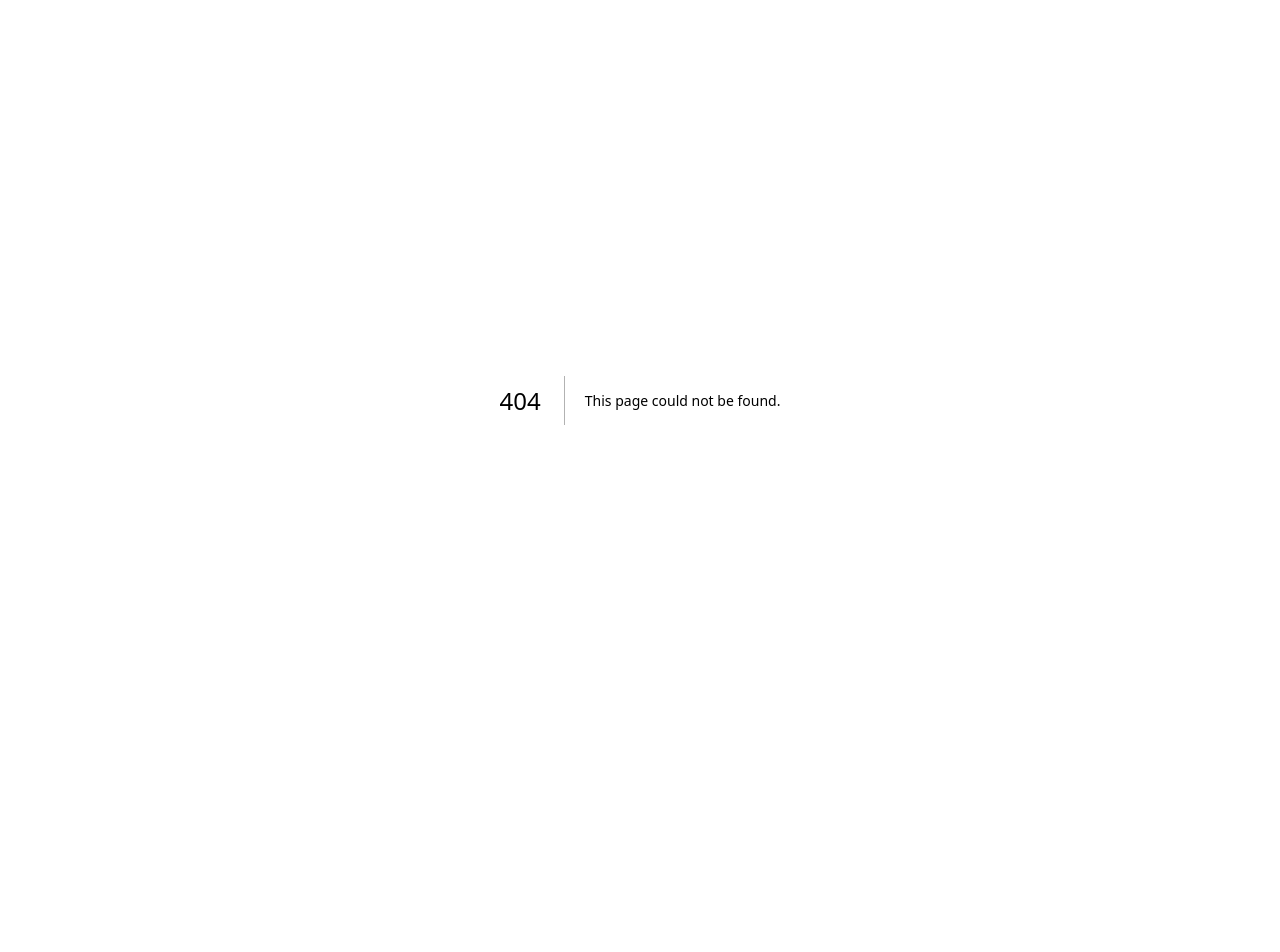
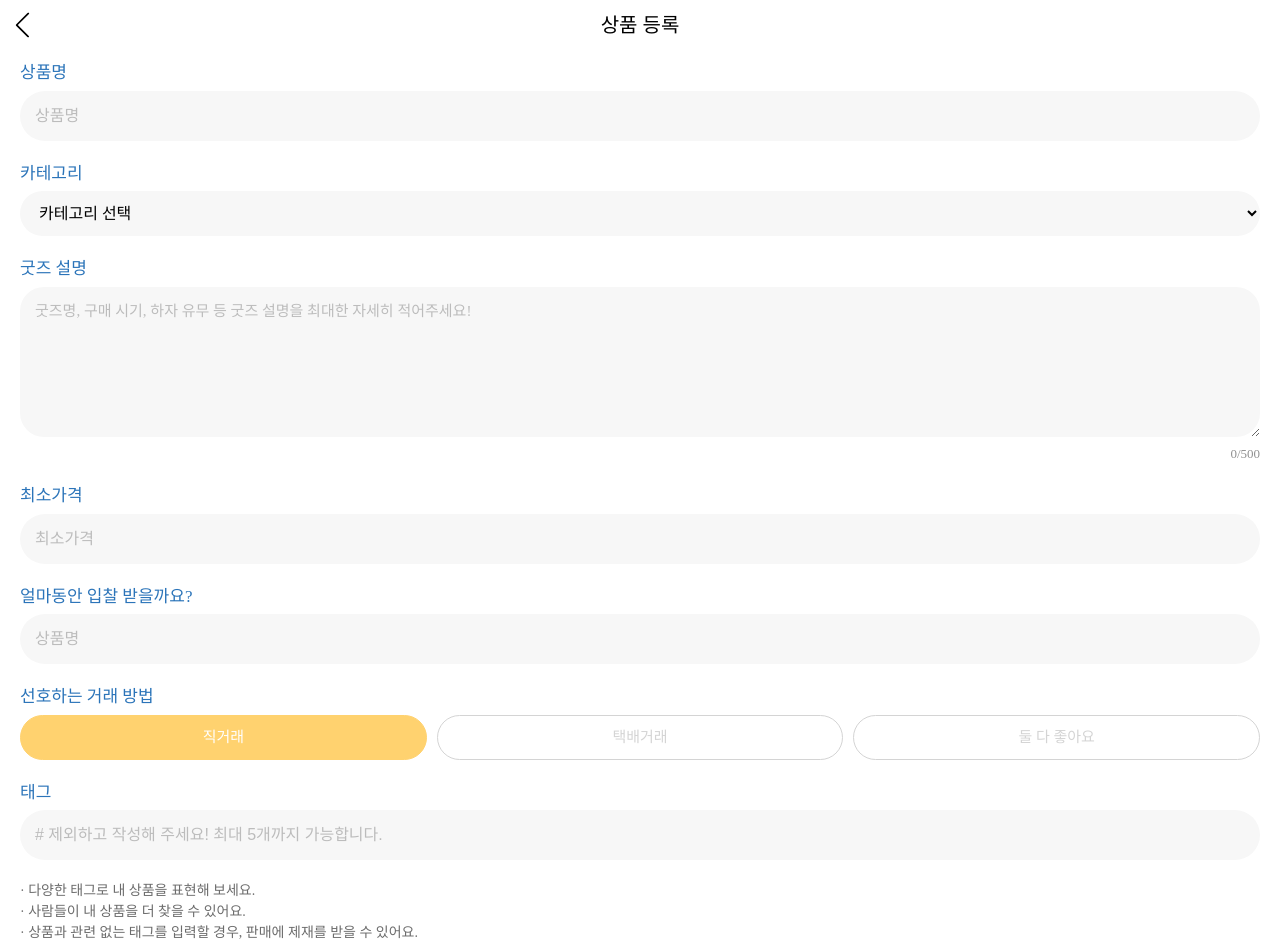
Before and after one commit to Spharos-Nu/Nu-FE, a Next.js app: page /registration in a window 1280 px wide. Before the commit this address had no page. Shown: the top 952 px of the page. Before the commit the page ends 800 px from the top, so only its background shows below. Built offline with nearby package versions, Linux system fonts and the light colour scheme; a web font is replaced by a local one.

Commit message:
Design: 상품 등록 퍼블리싱 진행중

```diff
--- /dev/null
+++ b/src/app/(goods)/registration/page.tsx
@@ -0,0 +1,11 @@
+import GoodsForm from '@/containers/goods/registration/GoodsForm'
+import RegistrationHeader from '@/containers/goods/registration/RegistrationHeader'
+
+export default function Registration() {
+  return (
+    <div>
+      <RegistrationHeader />
+      <GoodsForm />
+    </div>
+  )
+}
--- /dev/null
+++ b/src/components/Btn/BackBtn.tsx
@@ -0,0 +1,18 @@
+'use client'
+
+import { useRouter } from 'next/navigation'
+import { SlArrowLeft } from 'react-icons/sl'
+
+export default function BackBtn() {
+  const router = useRouter()
+
+  const back = () => {
+    router.back()
+  }
+
+  return (
+    <div className="absolute top-1/2 -translate-y-1/2 pl-[10px]">
+      <SlArrowLeft onClick={back} className="w-[25px] h-[25px]" />
+    </div>
+  )
+}
--- /dev/null
+++ b/src/containers/goods/registration/DescriptionArea.tsx
@@ -0,0 +1,27 @@
+'use client'
+
+import { useState } from 'react'
+
+export default function DescriptionArea() {
+  const [inputCount, setInputCount] = useState(0)
+
+  return (
+    <>
+      <label htmlFor="굿즈 설명" className="text-[#2B74B9] text-[17px]">
+        굿즈 설명
+      </label>
+      <textarea
+        placeholder="굿즈명, 구매 시기, 하자 유무 등 굿즈 설명을 최대한 자세히 적어주세요!"
+        name="Description"
+        className="w-full h-[150px] mt-[5px] px-[15px] py-[13px] bg-[#F7F7F7] rounded-3xl focus:outline-none
+          placeholder:text-[#bcbcbc] placeholder:text-[15px] placeholder:whitespace-pre-line"
+        maxLength={500}
+        onChange={(e) => setInputCount(e.target.value.length)}
+      />
+      <div className="flex justify-end mb-[20px] text-[13px] text-[#8f8f8f]">
+        <p className="">{inputCount}</p>
+        <p className="">/500</p>
+      </div>
+    </>
+  )
+}
--- /dev/null
+++ b/src/containers/goods/registration/GoodsForm.tsx
@@ -0,0 +1,50 @@
+import DescriptionArea from './DescriptionArea'
+import PeriodArea from './PeriodArea'
+import TagArea from './TagArea'
+import TradeTypeArea from './TradeTypeArea'
+
+export default function GoodsForm() {
+  return (
+    <div className="px-[20px] pt-[10px]">
+      <form>
+        <label htmlFor="상품명" className="text-[#2B74B9] text-[17px]">
+          상품명
+        </label>
+        <input
+          type="text"
+          placeholder="상품명"
+          name="goodsName"
+          className="w-full mt-[5px] mb-[20px] px-[15px] py-[13px] bg-[#F7F7F7] rounded-full placeholder:text-[#bcbcbc]"
+        />
+        <label htmlFor="카테고리" className="text-[#2B74B9] text-[17px]">
+          카테고리
+        </label>
+        <select
+          id="category"
+          name="category"
+          className="w-full mt-[5px] mb-[20px] px-[15px] py-[13px] bg-[#F7F7F7] rounded-full placeholder:text-[#bcbcbc]"
+        >
+          <option value="none" className="text-[#bcbcbc]">
+            카테고리 선택
+          </option>
+          <option value="0">아이돌</option>
+          <option value="1">야구</option>
+          <option value="2">애니메이션</option>
+        </select>
+        <DescriptionArea />
+        <label htmlFor="최소 가격" className="text-[#2B74B9] text-[17px]">
+          최소가격
+        </label>
+        <input
+          type="number"
+          placeholder="최소가격"
+          name="minPrice"
+          className="w-full mt-[5px] mb-[20px] px-[15px] py-[13px] bg-[#F7F7F7] rounded-full placeholder:text-[#bcbcbc]"
+        />
+        <PeriodArea />
+        <TradeTypeArea />
+        <TagArea />
+      </form>
+    </div>
+  )
+}
--- /dev/null
+++ b/src/containers/goods/registration/PeriodArea.tsx
@@ -0,0 +1,56 @@
+'use client'
+
+// import { useState } from 'react'
+// import { SlArrowLeft, SlArrowRight } from 'react-icons/sl'
+// import DatePicker from 'react-datepicker'
+import 'react-datepicker/dist/react-datepicker.css'
+
+export default function PeriodArea() {
+  // const [startDate, setStartDate] = useState<Date>(new Date())
+  const today = new Date()
+  const weekLater = new Date(today)
+  weekLater.setDate(weekLater.getDate() + 7)
+
+  return (
+    <>
+      <label htmlFor="입찰기간" className="text-[#2B74B9] text-[17px]">
+        얼마동안 입찰 받을까요?
+      </label>
+      <input
+        type="text"
+        placeholder="상품명"
+        name="goodsName"
+        className="w-full mt-[5px] mb-[20px] px-[15px] py-[13px] bg-[#F7F7F7] rounded-full placeholder:text-[#bcbcbc]"
+      />
+      {/* <DatePicker
+        selected={startDate}
+        startDate={today}
+        endDate={weekLater}
+        showWeekNumbers
+        minDate={today}
+        maxDate={weekLater}
+        onChange={(date: Date) => setStartDate(date)}
+        className="content-center text-center"
+        dayClassName={(date) => {
+          if (date.getDate() === today.getDate()) {
+            return 'bg-red-500 rounded-full'
+          }
+          return 'text-[#2B74B9]'
+        }}
+        renderCustomHeader={({ date, changeYear, changeMonth, decreaseMonth, increaseMonth }) => (
+          <div className="m-[10px]">
+            <div onClick={decreaseMonth} role="none">
+              <SlArrowLeft className="w-[10px] h-[10px]" />
+            </div>
+            <div>
+              {date.getFullYear()}년 {date.getMonth() + 1}월
+            </div>
+            <div onClick={increaseMonth} role="none">
+              <SlArrowRight className="w-[10px] h-[10px]" />
+            </div>
+          </div>
+        )}
+      /> */}
+    </>
+  )
+}
--- /dev/null
+++ b/src/containers/goods/registration/RegistrationHeader.tsx
@@ -0,0 +1,10 @@
+import BackBtn from '@/components/Btn/BackBtn'
+
+export default function RegistrationHeader() {
+  return (
+    <header className="relative h-[50px]">
+      <BackBtn />
+      <h1 className="leading-[50px] text-[20px] text-center ">상품 등록</h1>
+    </header>
+  )
+}
--- /dev/null
+++ b/src/containers/goods/registration/TagArea.tsx
@@ -0,0 +1,73 @@
+'use client'
+
+import { useState } from 'react'
+import { IoIosClose } from 'react-icons/io'
+import { TagItem } from './store'
+
+export default function TagArea() {
+  const initialTags: TagItem[] = []
+  const [tags, setTags] = useState<TagItem[]>(initialTags)
+
+  const removeTags = (indexToRemove: number) => {
+    // 태그를 삭제하는 메소드
+    const filter = tags.filter((el) => el.id !== indexToRemove)
+    setTags(filter)
+  }
+
+  const addTags = (event: React.KeyboardEvent<HTMLInputElement>): void => {
+    // tags 배열에 새로운 태그를 추가하는 메소드
+    const inputVal = {
+      id: Date.now(),
+      name: `#${event.currentTarget.value}`,
+    }
+    // 이미 입력되어 있는 태그인지 검사하여 이미 있는 태그라면 추가하지 말기
+    // 아무것도 입력하지 않은 채 Enter 키 입력시 메소드 실행하지 말기
+    // 태그가 추가되면 input 창 비우기
+    if (
+      event.key === 'Enter' &&
+      inputVal.name !== '' &&
+      !tags.includes(inputVal)
+    ) {
+      setTags([...tags, inputVal])
+      // eslint-disable-next-line no-param-reassign
+      event.currentTarget.value = ''
+    }
+  }
+
+  return (
+    <>
+      <label htmlFor="태그" className="text-[#2B74B9] text-[17px]">
+        태그
+      </label>
+      <input
+        type="text"
+        placeholder="# 제외하고 작성해 주세요! 최대 5개까지 가능합니다."
+        name="tag"
+        className="w-full mt-[5px] mb-[10px] px-[15px] py-[13px] bg-[#F7F7F7] rounded-full placeholder:text-[#bcbcbc]"
+        onKeyUp={(e) => addTags(e)}
+      />
+      <ul className="flex mb-[10px] whitespace-nowrap overflow-x-auto">
+        {tags.map((tag) => (
+          <li className="flex mr-[7px] border border-[#FFD26F] rounded-full px-[10px] py-[10px] text-center">
+            <p className="content-center pl-[5px]">{tag.name}</p>
+            <p
+              className="content-center"
+              onClick={() => removeTags(tag.id)}
+              role="none"
+            >
+              <IoIosClose className="w-[25px] h-[25px] text-[#2B74B9]" />
+            </p>
+          </li>
+        ))}
+      </ul>
+      <div className="mb-[20px] text-[14px] text-[#6c6c6c]">
+        <p>&#183; 다양한 태그로 내 상품을 표현해 보세요.</p>
+        <p>&#183; 사람들이 내 상품을 더 찾을 수 있어요.</p>
+        <p>
+          &#183; 상품과 관련 없는 태그를 입력할 경우, 판매에 제재를 받을 수
+          있어요.
+        </p>
+      </div>
+    </>
+  )
+}
--- /dev/null
+++ b/src/containers/goods/registration/TradeTypeArea.tsx
@@ -0,0 +1,56 @@
+'use client'
+
+import { useState } from 'react'
+
+export default function TradeTypeArea() {
+  const trade = [
+    {
+      id: 0,
+      name: '직거래',
+    },
+    {
+      id: 1,
+      name: '택배거래',
+    },
+    {
+      id: 2,
+      name: '둘 다 좋아요',
+    },
+  ]
+
+  const [selected, setSelected] = useState<number>(0)
+  const onChangeRadio = (e: React.ChangeEvent<HTMLInputElement>) => {
+    setSelected(Number(e.target.value))
+  }
+
+  return (
+    <>
+      <p className="text-[#2B74B9] text-[17px]">선호하는 거래 방법</p>
+      <div className="flex flex-row justify-between mb-[20px]">
+        {trade.map((item) => (
+          <label
+            key={item.id}
+            htmlFor={item.name}
+            className={`w-1/3 h-[45px] mt-[5px] border rounded-full mr-[10px] last:mr-0 content-center text-center
+            ${selected === item.id ? ' bg-[#FFD26F] border-[#FFD26F]' : ' border-[#d4d4d4] bg-white'}`}
+          >
+            <input
+              type="radio"
+              name="tradeType"
+              value={item.id}
+              id={item.name}
+              checked={selected === item.id}
+              onChange={onChangeRadio}
+              className="hidden"
+            />
+            <span
+              className={`text-[15px] ${selected === item.id ? ' text-white' : ' text-[#d4d4d4]'}`}
+            >
+              {item.name}
+            </span>
+          </label>
+        ))}
+      </div>
+    </>
+  )
+}
--- /dev/null
+++ b/src/containers/goods/registration/store.ts
@@ -0,0 +1,22 @@
+import { create } from 'zustand'
+
+export type TagItem = {
+  id: number
+  name: string
+}
+
+interface TagState {
+  tagItems: TagItem[]
+  addTags(item: TagItem): void
+  removeTags(item: TagItem): void
+}
+
+export const useTagStore = create<TagState>((set) => ({
+  tagItems: [],
+  addTags: (item: TagItem) =>
+    set((state) => ({ tagItems: [...state.tagItems, item] })),
+  removeTags: (item: TagItem) =>
+    set((state) => ({
+      tagItems: state.tagItems.filter((tag) => tag.id !== item.id),
+    })),
+}))
```
